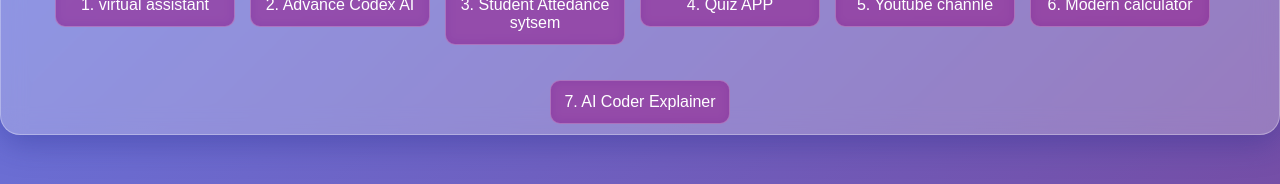
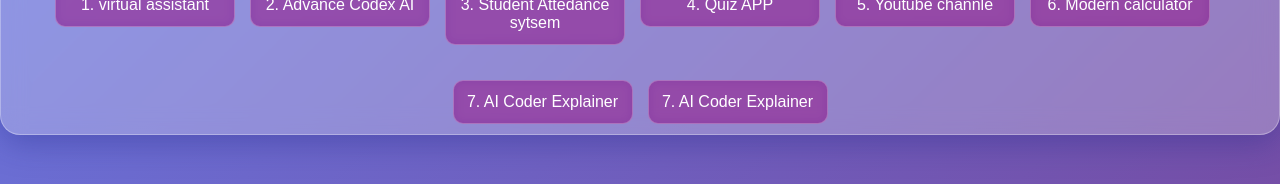
Before and after one commit to kumarayshu852/deploymern, a React (Create React App) app in the folder frontend/: page /home in a window 1280 px wide. Shown: the part 476-660 px from the top of the page. Built offline with nearby package versions, Linux system fonts and the light colour scheme; no server answers; sample sign-in values are in the browser's storage.

Commit message:
Update Home.js
add new project

```diff
--- a/frontend/src/pages/Home.js
+++ b/frontend/src/pages/Home.js
@@ -89,6 +89,9 @@ function Home() {
       <Link to="https://a-icoder-46ea.vercel.app/">
       <button className="ko">7. AI Coder Explainer</button>
     </Link>
+       <Link to="https://chattifiy-lse6.vercel.app/login">
+      <button className="ko">7. AI Coder Explainer</button>
+    </Link>
   </div>
 </div>
       <ToastContainer />
```
